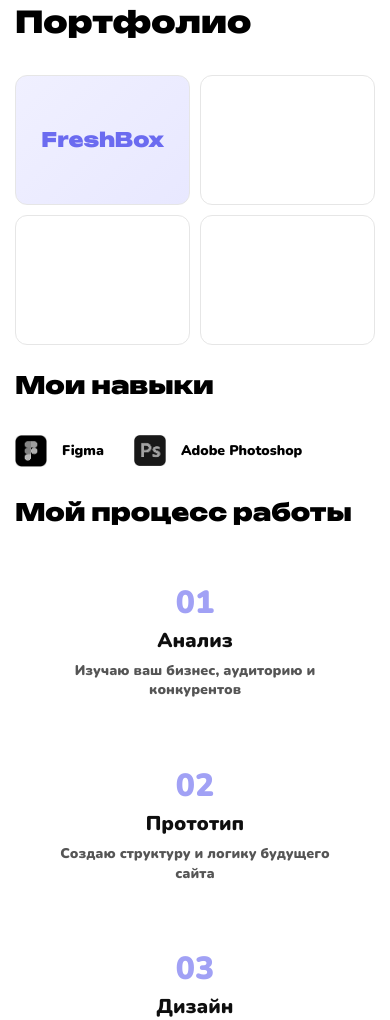
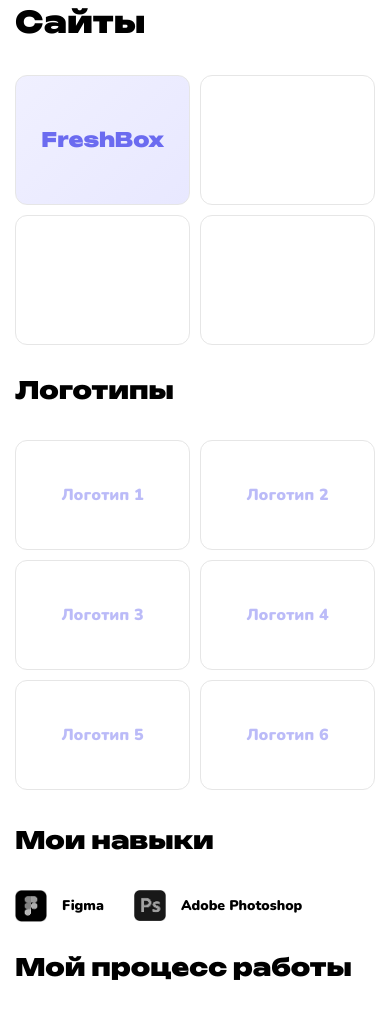
Before and after one commit to qworix13-prog/portfolio-website, a plain HTML site: page index.html in a window 390 px wide. Shown: the part 1104-2124 px from the top of the page. Drawn offline with Linux system fonts and the light colour scheme; files whose address does not match are found by name.

Commit message:
rename "Portfolio" section to "Websites" and add "Logos" section
Changes:
- Renamed "Portfolio" section title to "Websites" for better content representation
- Added new "Logos" section with 3x2 grid of logo cards
- Implemented reveal animation for all new elements
- Added styles for logo cards with hover effects
- Added responsive layout for mobile devices

New/Modified:
- Changed heading in portfolio section from "Портфолио" to "Сайты"
- Added logos section with 6 placeholder cards
- Added CSS styles for .logos, .logos-grid, .logo-card classes
- Added media queries for responsiveness (768px and 480px)

Visual Changes:
- "Websites" section now has 4 project cards
- "Logos" section has 6 cards for logo showcase
- Both sections maintain consistent styling
- Cards feature lift effect and shadow on hover

```diff
--- a/index.html
+++ b/index.html
@@ -975,6 +975,91 @@
             margin-bottom: 0;
             padding-bottom: 0;
         }
+                .logos {
+            padding: 20px 66px 60px;
+            max-width: 1200px;
+            margin: 0 auto;
+        }
+
+        .logos h2 {
+            font-family: "Bounded";
+            font-size: 40px;
+            margin-bottom: 35px;
+        }
+
+        .logos-grid {
+            display: grid;
+            grid-template-columns: repeat(3, 1fr);
+            gap: 30px;
+        }
+
+        .logo-card {
+            width: 100%;
+            height: 180px;
+            border: 1px solid #E6E6E6;
+            border-radius: 18px;
+            background: #fff;
+            display: flex;
+            align-items: center;
+            justify-content: center;
+            transition: all 0.4s cubic-bezier(0.25, 0.46, 0.45, 0.94);
+            cursor: pointer;
+            position: relative;
+            overflow: hidden;
+        }
+
+        .logo-card:hover {
+            transform: translateY(-10px);
+            box-shadow: 0 15px 50px rgba(0, 0, 0, 0.08);
+            border-color: #8f8ff4;
+        }
+
+        .logo-placeholder {
+            font-family: "Nunito", sans-serif;
+            font-size: 16px;
+            font-weight: 900;
+            color: #8f8ff4;
+            opacity: 0.6;
+        }
+
+        @media (max-width: 768px) {
+            .logos {
+                padding: 20px 20px 40px;
+            }
+
+            .logos h2 {
+                font-size: 30px;
+            }
+
+            .logos-grid {
+                grid-template-columns: repeat(2, 1fr);
+                gap: 15px;
+            }
+
+            .logo-card {
+                height: 140px;
+            }
+        }
+
+        @media (max-width: 480px) {
+            .logos {
+                padding: 10px 15px 30px;
+            }
+
+            .logos h2 {
+                font-size: 24px;
+            }
+
+            .logos-grid {
+                grid-template-columns: 1fr 1fr;
+                gap: 10px;
+            }
+
+            .logo-card {
+                height: 110px;
+                border-radius: 12px;
+            }
+        }
     </style>
 </head>
 
@@ -1035,7 +1120,7 @@
     </section>
 
     <section class="portfolio" id="portfolio">
-        <h2 class="reveal">Портфолио</h2>
+        <h2 class="reveal">Сайты</h2>
         <div class="portfolio-grid">
             <a href="https://www.behance.net/gallery/252418033/Modern-Website-Design-UIUX-Case-Study" target="_blank" class="portfolio-card-link">
                 <div class="portfolio-card reveal">
@@ -1047,7 +1132,29 @@
             <div class="portfolio-card reveal"></div>
         </div>
     </section>
-
+    <section class="logos" id="logos">
+        <h2 class="reveal">Логотипы</h2>
+        <div class="logos-grid">
+            <div class="logo-card reveal">
+                <div class="logo-placeholder">Логотип 1</div>
+            </div>
+            <div class="logo-card reveal">
+                <div class="logo-placeholder">Логотип 2</div>
+            </div>
+            <div class="logo-card reveal">
+                <div class="logo-placeholder">Логотип 3</div>
+            </div>
+            <div class="logo-card reveal">
+                <div class="logo-placeholder">Логотип 4</div>
+            </div>
+            <div class="logo-card reveal">
+                <div class="logo-placeholder">Логотип 5</div>
+            </div>
+            <div class="logo-card reveal">
+                <div class="logo-placeholder">Логотип 6</div>
+            </div>
+        </div>
+    </section>
     <section class="skills">
         <h2 class="reveal">Мои навыки</h2>
         <div class="skills-list">
```
